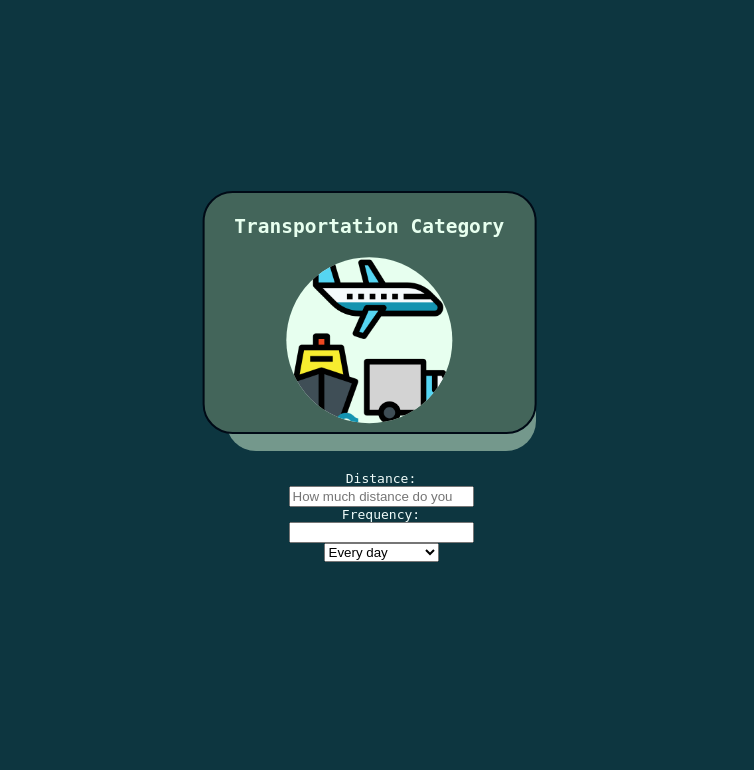
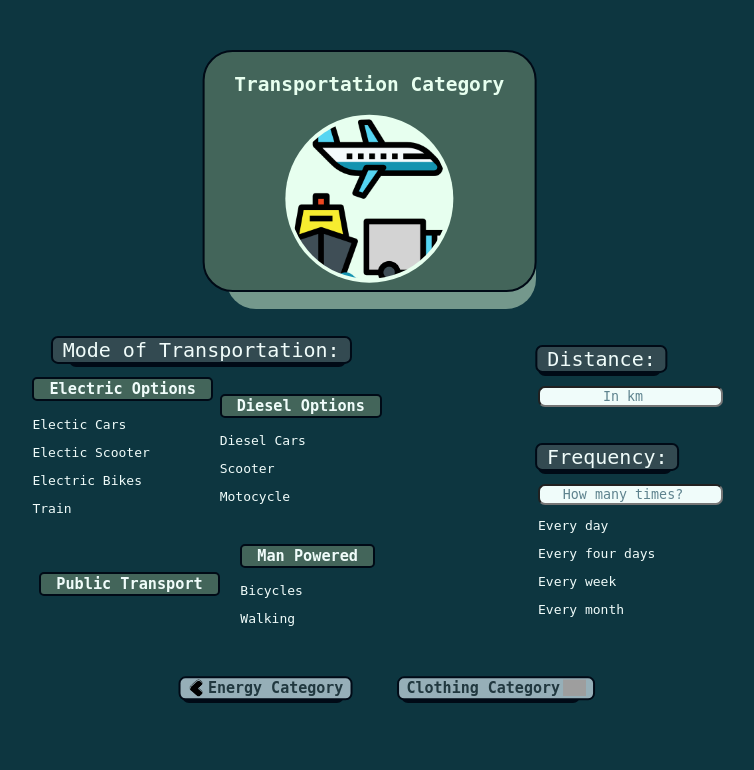
Before and after one commit to bald-cap/GreenStride, a PHP site: page /print-my-carbon.html in a window 1280 px wide. Shown: the part 38-808 px from the top of the page, without its empty margins (267-1021 px from the left). Run offline with PHP 8.4, Linux system fonts and the light colour scheme; grey boxes are pictures that could not be loaded.

Commit message:
done with transport

```diff
--- a/print-my-carbon.html
+++ b/print-my-carbon.html
@@ -143,7 +143,7 @@
 
         </section>
 
-        <section class="energy-cat-wrapper" style="display: none;" >
+        <section class="energy-cat-wrapper" style="display: none;">
             <article class="energy-cat-facecard">
                 <article class="energy-facecard-container">
                     <h2>Energy Category</h2>
@@ -217,38 +217,81 @@
                 <div></div>
             </article>
 
-            <article name="mode_trans" style="display:none;">
+            <form action="cats.php">
+                <article class="transport-form-sect left-sect">
+                    <article class="transport-modes-wrapper">
+
+                        <article class="mode-label-wrapper">
                             <label>Mode of Transportation:</label>
-                <h3>Electric Options </h3>
+                            <div></div>
+                        </article>
+
+                        <article class="modes-opt-wrapper">
+                            <article class="electric-mode-opt">
+                                <h3>Electric Options</h3>
                                 <p>Electic Cars</p>
                                 <p>Electic Scooter</p>
                                 <p>Electric Bikes</p>
                                 <p>Train</p>
+                            </article>
 
+                            <article class="diesel-mode-opt">
                                 <h3>Diesel Options</h3>
                                 <p>Diesel Cars</p>
                                 <p>Scooter</p>
                                 <p>Motocycle</p>
+                            </article>
 
-                <h3>Public Transport</h3>
+                            <p class="public-trans-opt">Public Transport</p>
 
+                            <article class="man-pow-mode-opt">
                                 <h3>Man Powered</h3>
                                 <p>Bicycles</p>
                                 <p>Walking</p>
                             </article>
+                        </article>
 
+                    </article>
+                </article>
+
+                <article class="transport-form-sect right-sect">
+                    <article>
+                        <article class="distance-label-wrapper">
                             <label>Distance:</label>
-            <input type="number" name="" placeholder="How much distance do you cover?">
+                            <div></div>
+                        </article>
+                        <input type="number" name="" placeholder="In km">
+                    </article>
 
+                    <article>
+                        <article class="transport-freq-label-wrapper">
                             <label>Frequency:</label>
-            <input type="number" name="freq_num">
+                            <div></div>
+                        </article>
+                        <input type="number" name="freq_num" placeholder="How many times?">
 
-            <select name="frequency">
-                <option value="day">Every day</option>
-                <option value="fortnight">Every four days</option>
-                <option value="week">Every week</option>
-                <option value="month">Every month</option>
-            </select>
+                        <article class="transport-cat-freq">
+                            <p>Every day</p>
+                            <p>Every four days</p>
+                            <p>Every week</p>
+                            <p>Every month</p>
+                        </article>
+                    </article>
+                </article>
+            </form>
+
+            <article class="transport-ret-next-section">
+                <article class="energy-cat-prev-wrapper">
+                    <button class="energy-cat-prev-btn" type="button"><img src="prev.png" alt="">Energy Category</button>
+                    <div></div>
+                </article>
+
+                <article class="cloth-cat-next-wrapper">
+                    <button class="cloth-cat-next-btn" type="button">Clothing Category<img src="next.png" alt=""></button>
+                    <div></div>
+                </article>
+            </article>
+
         </section>
 
         <section class="outfit-cat-wrapper" style="display:none;">
@@ -311,7 +354,7 @@
             </form>
         </section>
 
-        <section class="gagdet-cat-wrapper" style="display:none;">
+        <section class="gadget-cat-wrapper" style="display:none;">
             <article>
                 <h2>Category Name</h2>
                 <img src="" alt="Food Icon">
--- a/style.css
+++ b/style.css
@@ -328,7 +328,7 @@ nav article a img{
     margin-top: 30px;
 }
 
-.meat-label-wrapper label, .qty-label-wrapper label, .freq-label-wrapper label, .carbs-label-wrapper label, .carbs-qty-label-wrapper label, .carbs-freq-label-wrapper label, .energy-src-label-wrapper label, .energy-qty-wrapper label, .energy-freq-wrapper label{
+.meat-label-wrapper label, .qty-label-wrapper label, .freq-label-wrapper label, .carbs-label-wrapper label, .carbs-qty-label-wrapper label, .carbs-freq-label-wrapper label, .energy-src-label-wrapper label, .energy-qty-wrapper label, .energy-freq-wrapper label, .mode-label-wrapper label, .distance-label-wrapper label, .transport-freq-label-wrapper label, .transport-ret-next-section button{
     background-color: #334A51;
     font-size: 20px;
     border: 2px solid #000A16;
@@ -341,14 +341,14 @@ nav article a img{
     transform: translate(-2%, -11%);
 }
 
-.meat-label-wrapper div, .qty-label-wrapper div, .freq-label-wrapper div, .carbs-label-wrapper div, .carbs-qty-label-wrapper div, .carbs-freq-label-wrapper div, .energy-src-label-wrapper div, .energy-qty-wrapper div, .energy-freq-wrapper div, .energy-ret-next-section div{
+.meat-label-wrapper div, .qty-label-wrapper div, .freq-label-wrapper div, .carbs-label-wrapper div, .carbs-qty-label-wrapper div, .carbs-freq-label-wrapper div, .energy-src-label-wrapper div, .energy-qty-wrapper div, .energy-freq-wrapper div, .energy-ret-next-section div, .mode-label-wrapper div, .distance-label-wrapper div, .transport-freq-label-wrapper div, .transport-ret-next-section div{
     background-color: #000A16;
     position: relative;
     z-index: 0;
     border-radius: 7px;
 }
 
-.meat-label-wrapper div, .freq-label-wrapper div, .carbs-freq-label-wrapper div, .energy-freq-wrapper div{
+.meat-label-wrapper div, .freq-label-wrapper div, .carbs-freq-label-wrapper div, .energy-freq-wrapper div, .transport-freq-label-wrapper div{
     height:28px;
     width: 133.97px;
 }
@@ -359,7 +359,7 @@ nav article a img{
     width: 122.97px;
 }
 
-.qty-label-wrapper, .freq-label-wrapper, .carbs-qty-label-wrapper, .carbs-freq-label-wrapper, .energy-src-label-wrapper, .energy-qty-wrapper, .energy-freq-wrapper{
+.qty-label-wrapper, .freq-label-wrapper, .carbs-qty-label-wrapper, .carbs-freq-label-wrapper, .energy-src-label-wrapper, .energy-qty-wrapper, .energy-freq-wrapper, .mode-label-wrapper, .transport-freq-label-wrapper, .distance-label-wrapper{
     margin-bottom: 10px;
 }
 
@@ -370,20 +370,20 @@ nav article a img{
     flex-direction: column;
 }
 
-.freq-wrapper input, .noOfMeats input, .carbs-wrapper .form-sect input, .energy-form-wrapper .energy-form-sect input{
+.freq-wrapper input, .noOfMeats input, .carbs-wrapper .form-sect input, .energy-form-wrapper .energy-form-sect input, .transport-cat-wrapper form input{
     margin-right: 10px;
     border-radius: 7px;
     background-color: #F0FCFA;
 }
 
-.freq-wrapper input::placeholder, .noOfMeats input::placeholder, .carbs-wrapper .form-sect input::placeholder, .energy-form-wrapper .energy-form-sect input::placeholder{
+.freq-wrapper input::placeholder, .noOfMeats input::placeholder, .carbs-wrapper .form-sect input::placeholder, .energy-form-wrapper .energy-form-sect input::placeholder, .transport-cat-wrapper form input::placeholder{
     color: #5E838E;
     text-align: center;
     /* font-size: 19px; */
     font-family: monospace;
 }
 
-.carbs-next-btn, .ret-next-section button, .energy-ret-next-section button{
+.carbs-next-btn, .ret-next-section button, .energy-ret-next-section button, .transport-ret-next-section button{
     display: flex;
     font-size: 15px;
     font-family: inherit;
@@ -448,20 +448,20 @@ nav article a img{
 }
 
 
-.energy-next-btn, .energy-ret-next-section button{
+.energy-next-btn, .energy-ret-next-section button, .transport-ret-next-section button{
     font-weight: 600;
 }
 
-.ret-next-section img, .energy-ret-next-section img{
+.ret-next-section img, .energy-ret-next-section img, .transport-ret-next-section img{
     height: 17px;
     width: auto;
 }
 
-.meat-prev-btn img, .food-cat-prev-btn img{
+.meat-prev-btn img, .food-cat-prev-btn img, .energy-cat-prev-btn img{
     margin-right: 3px;
 }
 
-.energy-next-btn img, .transport-cat-next-btn img{
+.energy-next-btn img, .transport-cat-next-btn img, .cloth-cat-next-btn img{
     margin-left: 3px;
 }
 
@@ -541,7 +541,7 @@ nav article a img{
     width: 120px;
 }
 
-.energy-ret-next-section{
+.energy-ret-next-section, .transport-ret-next-section{
     display: flex;
     justify-content: space-evenly;
     align-items: center;
@@ -583,7 +583,7 @@ nav article a img{
     flex-direction: column;
     align-items: center;
     justify-content: center;
-    height: 100%;
+    min-height: 100%;
 }
 
 .transport-cat-facecard{
@@ -620,14 +620,87 @@ nav article a img{
     /* border-radius: 150px; */
     /* height: 200px; */
     background-color: #E7FFEF;
-    clip-path: circle(83px);
+    clip-path: circle(84px);
 }
 
 .transport-cat-facecard .transport-img-wrapper img{
     height: 170px;
     width: auto;
-    clip-path: circle(85px);
+    clip-path: circle(80px);
+    transform: translate(-0.2%, 1%);
 }
+
+.transport-cat-wrapper form {
+    display: flex;
+    align-items: center;
+    justify-content: space-evenly;
+    width: 55%;
+}
+
+.transport-cat-wrapper form .right-sect{
+    display: flex;
+    flex-direction: column;
+    /* align-items: flex-start; */
+    justify-content: space-around;
+    height: 320px;
+}
+
+.mode-label-wrapper{
+    display: flex;
+    align-items: center;
+    justify-content: center;
+    width: 70%;
+}
+.mode-label-wrapper div{
+    height: 28px;
+    width: 276.92px;
+}
+
+.distance-label-wrapper div{
+    height: 28px ;
+    width: 122.97px;
+}
+
+.modes-opt-wrapper{
+    display: flex;
+    flex-wrap: wrap;
+    /* flex: 1 1 25%; */
+    width: 70%;
+    justify-content: space-around;
+    align-items: center;
+}
+
+.modes-opt-wrapper h3, .public-trans-opt{
+    background-color: #43655A;
+    padding: 1px 15px;
+    border-radius: 5px;
+    border: 2px solid #000A16;
+}
+
+.diesel-mode-opt h3{
+    margin-top: 5px;
+}
+
+.electric-mode-opt h3{
+    margin-top: 0px;
+}
+
+.public-trans-opt{
+    font-size: 15.21px;
+    font-weight: bold;
+}
+
+.transport-ret-next-section .cloth-cat-next-wrapper div{
+    width: 178.21px;
+    height: 24px;
+    /* position: relative; */
+}
+
+.energy-cat-prev-wrapper div{
+    height: 24px;
+    width: 161.71px;
+}
+
 /*
 tablette site
 .landing-main{
```
Lines whose indentation alone changed are shown as unchanged.
